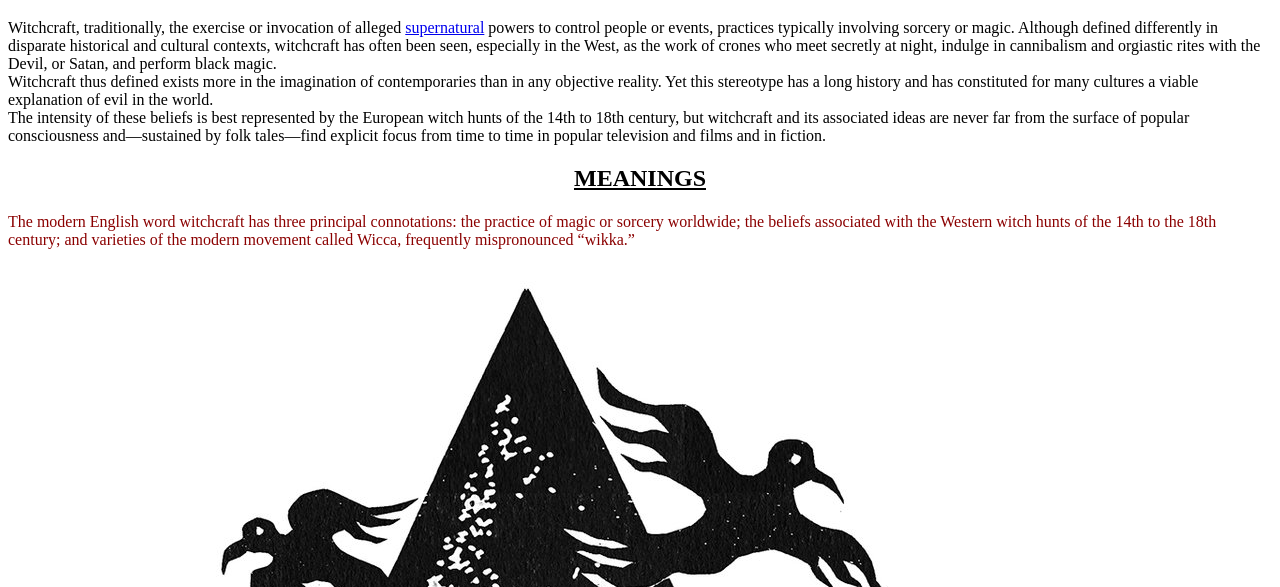
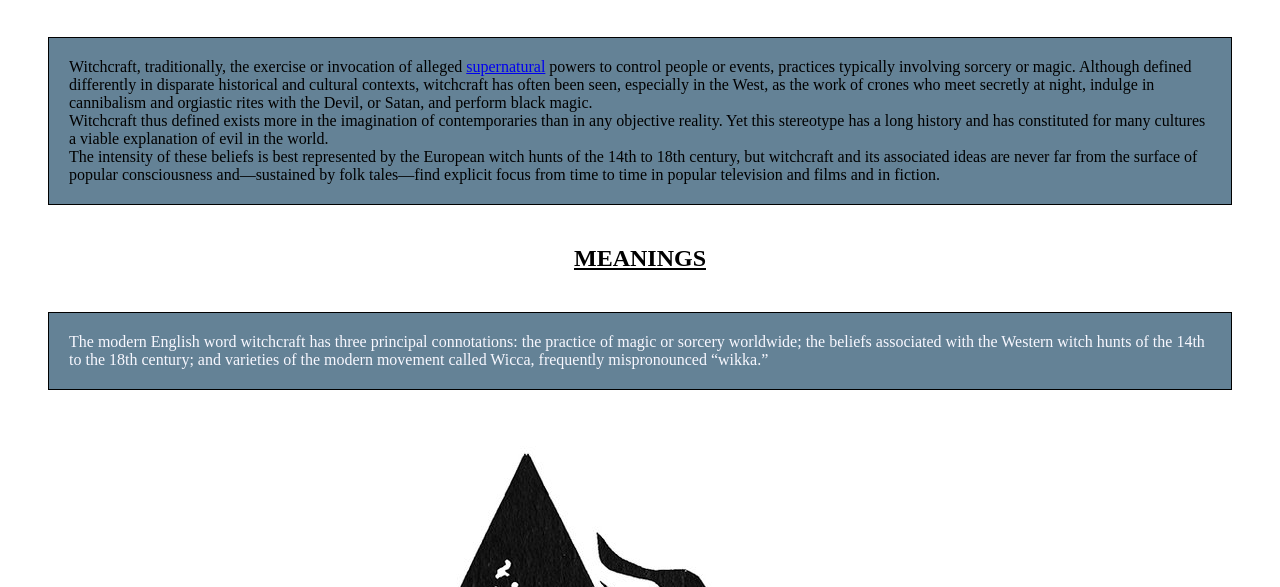
Before and after one commit to tornikematchar/tornikematchar.github.io, a plain HTML site: page index.html in a window 1280 px wide. Shown: the part 213-800 px from the top of the page. Drawn offline with Linux system fonts and the light colour scheme.

Commit message:
3rd change

```diff
--- a/index.html
+++ b/index.html
@@ -76,8 +76,6 @@
         were
         not a persecuted minority, because witches did not exist: the people hurt or killed in the hunts were not
         witches but victims forced by their persecutors into a category that in reality included no one.</p>
-
-
     <p class="red"> The witch hunts did not prosecute, let alone execute, millions; they were not a conspiracy by males, priests,
         judges, doctors, or inquisitors against members of an old religion or any other real group. <br> “Black masses”
         are
@@ -86,7 +84,7 @@
 </div>
 <div>
     <h3>SORCERY</h3>
-    <h1 id="SORCERY"></h1
+    <h1 id="SORCERY"></h1>
 </div>
 <div>
     <p>A sorcerer, magician, or “witch” attempts to influence the surrounding world through occult (i.e., hidden, as
@@ -119,7 +117,6 @@
     <h4>HUNT</h4>
     <h1 id="HUNT"></h1>
 </div>
-<div>
       <p class="red" Although <a href="https://www.britannica.com/topic/witch-hunt"></a> <a>accusations</a> of witchcraft in contemporary
         cultures provide a means to express or resolve social
         tensions, these accusations had different consequences in premodern Western society where the mixture of
@@ -134,11 +131,9 @@
         Jesus Christ, to worship the Devil and make pacts with him (selling one’s soul in exchange for Satan’s
         assistance), to employ demons to accomplish magical deeds, and to desecrate the crucifix and the consecrated
         bread and wine of the Eucharist (Holy Communion). <br> It was also believed that they rode through the air at
-        night
-        to “sabbats” (secret meetings), where they engaged in sexual orgies and even had sex with Satan; that they
+        night to “sabbats” (secret meetings), where they engaged in sexual orgies and even had sex with Satan; that they
         changed shapes (from human to animal or from one human form to another); </p>
 </div>
 </p>
-</div>
 </body>
 </html>
--- a/style.css
+++ b/style.css
@@ -7,4 +7,11 @@ h3 {text-align: center; text-decoration: underline;}
 
 h4 {text-align: center; text-decoration: underline;}
 .red{
-    color: darkred;}
+    color: ghostwhite;}
+
+p {
+    border: 1px solid black;
+    padding: 20px;
+    background: rgba(100,130,150,71);
+    margin: 40px;
+}
```
